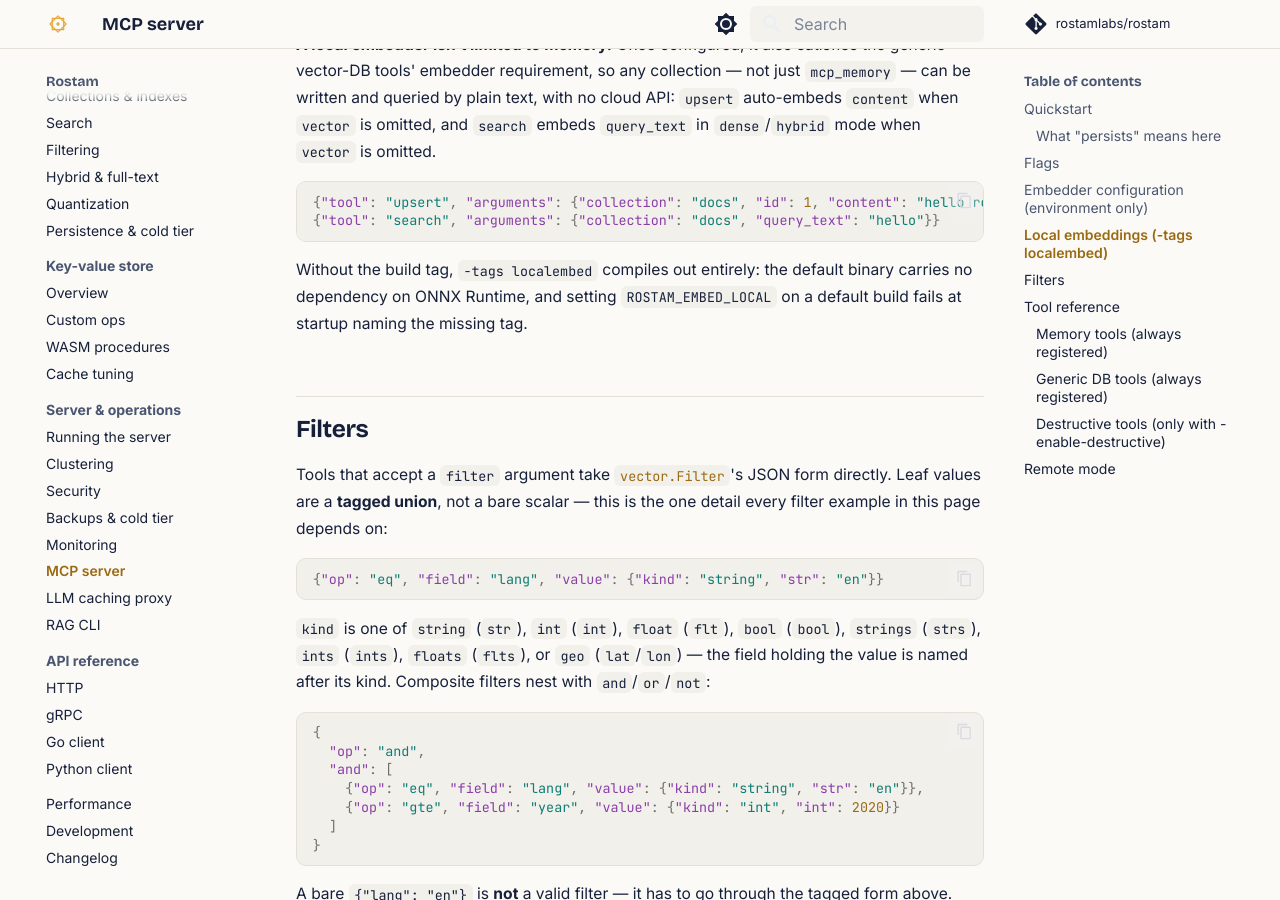
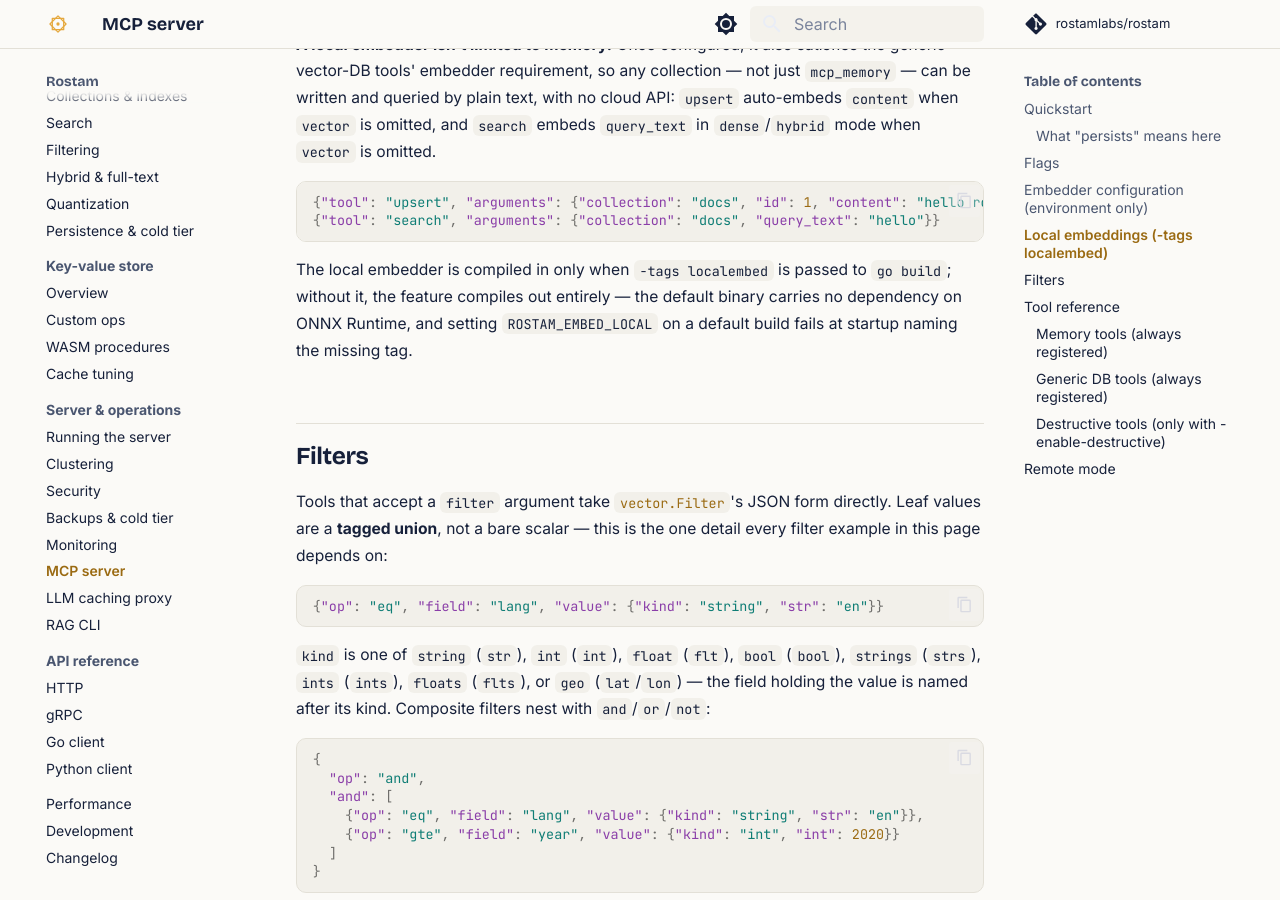
Before and after one commit to Keivan-S/rostam, an MkDocs documentation site: the page built from docs/server/mcp.md, in a window 1280 px wide and 900 px high, scrolled down 5446 px. Built offline with MkDocs 1.6.1 and Material for MkDocs 9.7.7, drawn with Linux system fonts in a browser that asks for light colours; comment, search, counter and statistics services are not loaded.

Commit message:
docs(localembed): fix inverted -tags localembed compile wording
The sentence read as though "-tags localembed" itself compiles the
feature out; reworded so it's clear the feature compiles out when the
tag is absent and compiles in when it's passed.

````diff
--- a/docs/server/mcp.md
+++ b/docs/server/mcp.md
@@ -206,7 +206,8 @@
 {"tool": "search", "arguments": {"collection": "docs", "query_text": "hello"}}
 ```
 
-Without the build tag, `-tags localembed` compiles out entirely: the default
+The local embedder is compiled in only when `-tags localembed` is passed to
+`go build`; without it, the feature compiles out entirely — the default
 binary carries no dependency on ONNX Runtime, and setting `ROSTAM_EMBED_LOCAL`
 on a default build fails at startup naming the missing tag.
 
````
